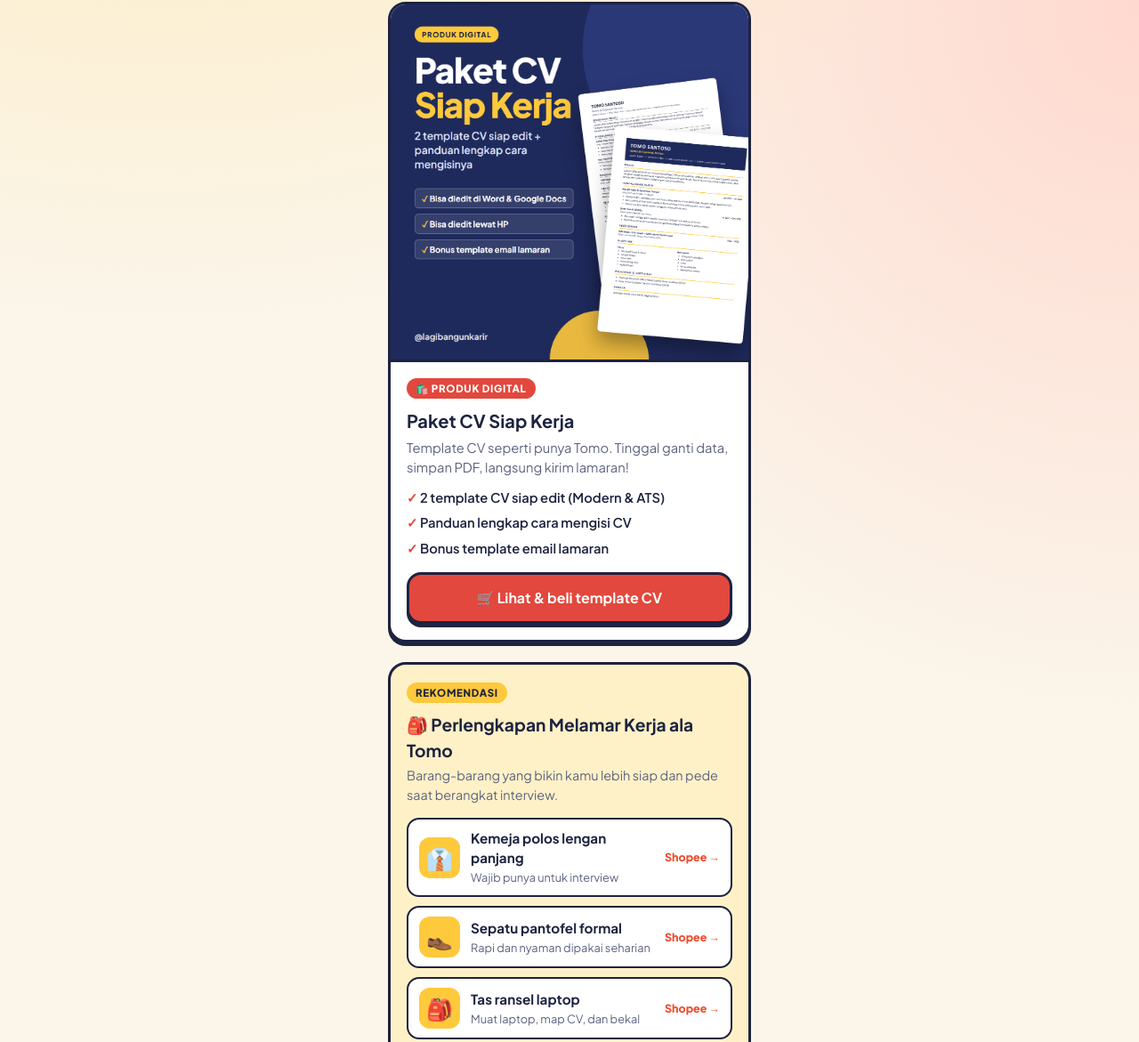
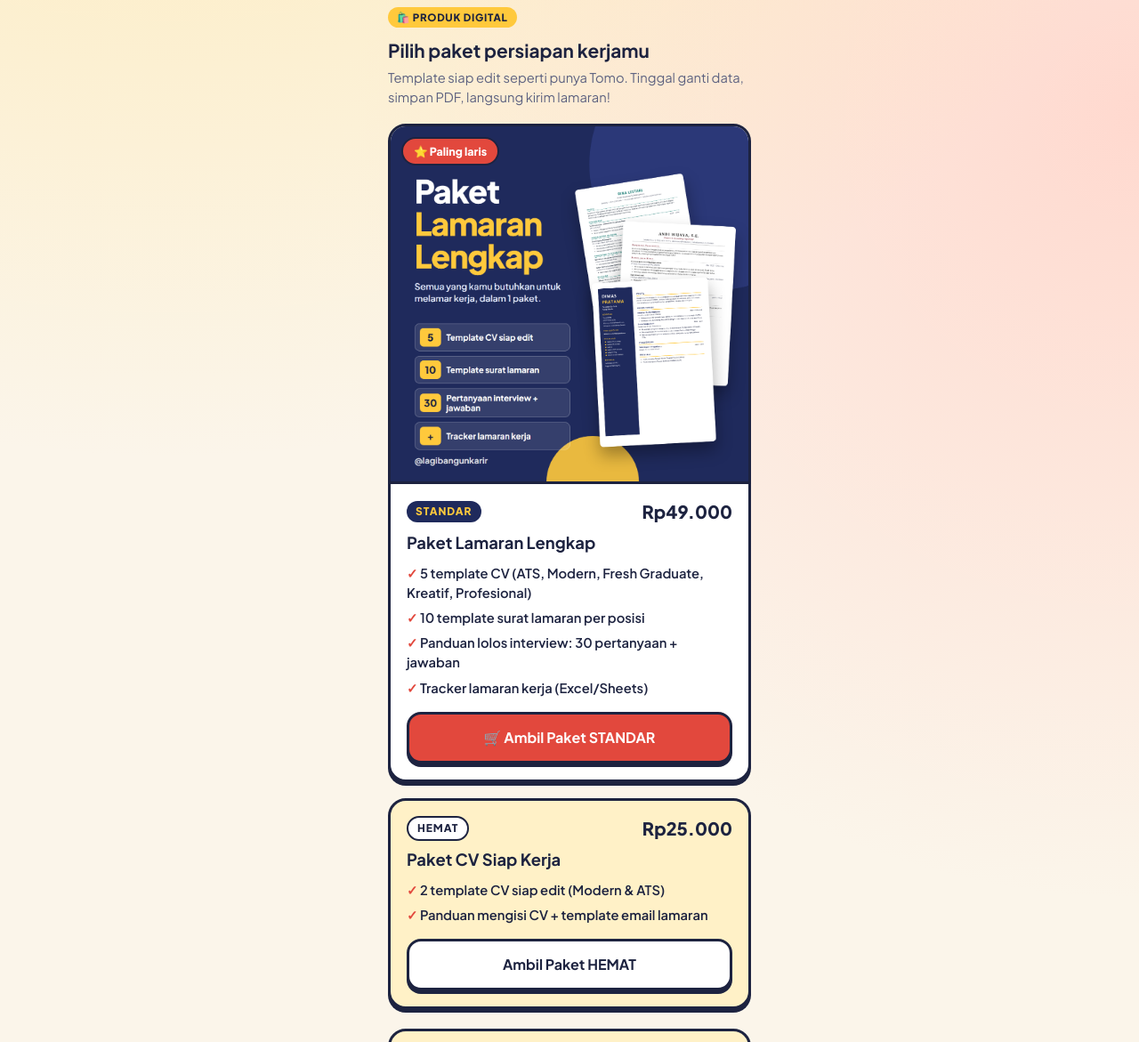
Before and after one commit to lagibangunkarir/lagibangunkarir.github.io, a plain HTML site: page index.html in a window 1280 px wide. Shown: the part 794-1965 px from the top of the page at 89% size. Drawn offline with Linux system fonts and the light colour scheme.

Commit message:
Tampilkan paket HEMAT & STANDAR, perbarui link toko
Co-Authored-By: Claude Opus 5.5 <noreply@anthropic.com>

```diff
--- a/index.html
+++ b/index.html
@@ -136,6 +136,20 @@
   .product ul { margin: 0 0 16px; padding: 0; list-style: none; display: grid; gap: 6px; font-size: 0.92rem; font-weight: 600; }
   .product li::before { content: "✓ "; color: var(--red); font-weight: 800; }
 
+  /* Pilihan paket */
+  .shop { margin-top: 26px; }
+  .shop > h2 { font-size: 1.3rem; margin: 10px 0 4px; }
+  .shop-sub { margin: 0 0 4px; color: var(--muted); font-size: 0.92rem; }
+  .shop .product { position: relative; margin-top: 18px; }
+  .product h3 { font-size: 1.15rem; margin: 6px 0 10px; }
+  .tier-row { display: flex; align-items: center; justify-content: space-between; gap: 10px; }
+  .tier { font-size: 0.75rem; font-weight: 800; letter-spacing: 0.08em; background: var(--navy); color: var(--sun); padding: 3px 10px; border-radius: 999px; }
+  .tier-lite { background: #fff; color: var(--ink); border: 2px solid var(--ink); }
+  .price { font-size: 1.25rem; font-weight: 800; color: var(--ink); }
+  .badge-best { position: absolute; top: 12px; left: 12px; z-index: 1; background: var(--red); color: #fff; font-size: 0.78rem; font-weight: 800;
+                padding: 5px 12px; border-radius: 999px; border: 2px solid var(--ink); }
+  .product-lite { background: var(--sun-soft); }
+
   /* Rekomendasi Shopee */
   .gear {
     margin-top: 22px;
@@ -273,21 +287,40 @@
     <a class="btn btn-sun" href="https://www.instagram.com/lagibangunkarir/reels/" target="_blank" rel="noopener">▶ Tonton serialnya di Instagram</a>
   </section>
 
-  <section class="product" aria-labelledby="produk-judul">
-    <a href="https://lagibangunkarir.myr.id/catalog/paket-cv-siap-kerja/" target="_blank" rel="noopener" tabindex="-1" aria-hidden="true">
-      <img src="img/paket-cv-siap-kerja.png" alt="" width="1080" height="1080" loading="lazy">
+  <section class="shop" aria-labelledby="produk-judul">
+    <span class="eyebrow">🛍️ Produk digital</span>
+    <h2 id="produk-judul">Pilih paket persiapan kerjamu</h2>
+    <p class="shop-sub">Template siap edit seperti punya Tomo. Tinggal ganti data, simpan PDF, langsung kirim lamaran!</p>
+
+    <article class="product product-best">
+      <span class="badge-best">⭐ Paling laris</span>
+      <a href="https://lagibangunkarir.myr.id/catalog/paket-standar-lamaran-lengkap/" target="_blank" rel="noopener" tabindex="-1" aria-hidden="true">
+        <img src="img/paket-standar.png" alt="" width="1080" height="1080" loading="lazy">
       </a>
       <div class="product-body">
-      <span class="eyebrow">🛍️ Produk digital</span>
-      <h2 id="produk-judul">Paket CV Siap Kerja</h2>
-      <p>Template CV seperti punya Tomo. Tinggal ganti data, simpan PDF, langsung kirim lamaran!</p>
+        <div class="tier-row"><span class="tier">STANDAR</span><span class="price">Rp49.000</span></div>
+        <h3>Paket Lamaran Lengkap</h3>
+        <ul>
+          <li>5 template CV (ATS, Modern, Fresh Graduate, Kreatif, Profesional)</li>
+          <li>10 template surat lamaran per posisi</li>
+          <li>Panduan lolos interview: 30 pertanyaan + jawaban</li>
+          <li>Tracker lamaran kerja (Excel/Sheets)</li>
+        </ul>
+        <a class="btn btn-red" href="https://lagibangunkarir.myr.id/catalog/paket-standar-lamaran-lengkap/" target="_blank" rel="noopener">🛒 Ambil Paket STANDAR</a>
+      </div>
+    </article>
+
+    <article class="product product-lite">
+      <div class="product-body">
+        <div class="tier-row"><span class="tier tier-lite">HEMAT</span><span class="price">Rp25.000</span></div>
+        <h3>Paket CV Siap Kerja</h3>
         <ul>
           <li>2 template CV siap edit (Modern &amp; ATS)</li>
-        <li>Panduan lengkap cara mengisi CV</li>
-        <li>Bonus template email lamaran</li>
+          <li>Panduan mengisi CV + template email lamaran</li>
         </ul>
-      <a class="btn btn-red" href="https://lagibangunkarir.myr.id/catalog/paket-cv-siap-kerja/" target="_blank" rel="noopener">🛒 Lihat &amp; beli template CV</a>
+        <a class="btn" href="https://lagibangunkarir.myr.id/catalog/paket-hemat-cv-siap-kerja/" target="_blank" rel="noopener">Ambil Paket HEMAT</a>
       </div>
+    </article>
   </section>
 
   <section class="gear" aria-labelledby="gear-judul">
```
Also changed, not shown: img/paket-standar.png (added). Lines whose indentation alone changed are shown as unchanged.
